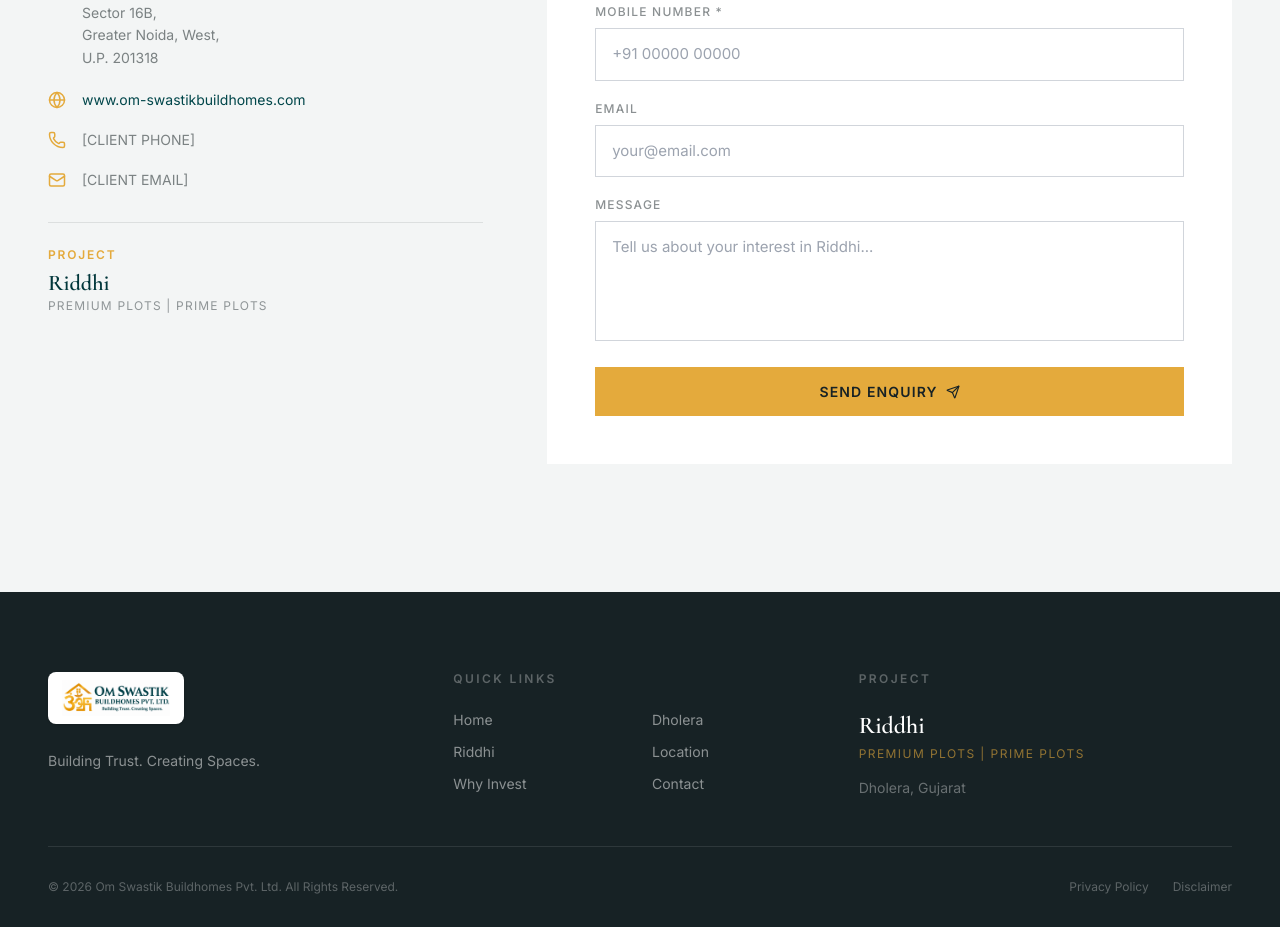
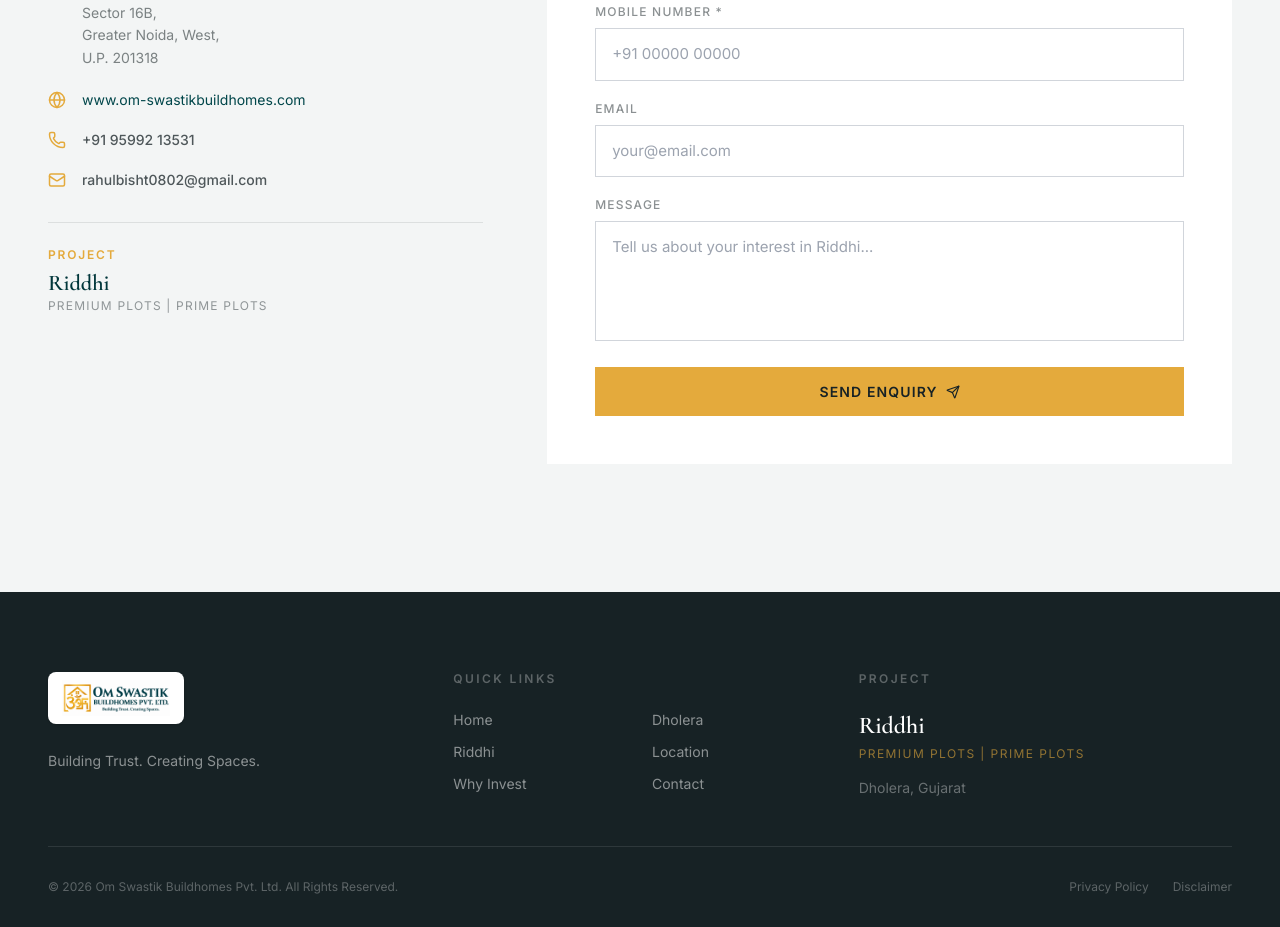
Before and after one commit to dizibrandmedia-del/omswastik-riddhi, a Next.js app: page / in a window 1280 px wide. Shown: the part 10125-11052 px from the top of the page. Built offline with nearby package versions, Linux system fonts and the light colour scheme.

Commit message:
Update official contact details: email, phone, and WhatsApp integration

```diff
--- a/src/components/Contact.tsx
+++ b/src/components/Contact.tsx
@@ -163,22 +163,24 @@
 
                 <div className="flex items-center gap-4">
                   <Phone size={18} className="text-gold flex-shrink-0" />
-                  <span
-                    className="text-dark/55 text-sm"
+                  <a
+                    href={`tel:${company.phone.replace(/[^0-9+]/g, "")}`}
+                    className="text-dark/75 hover:text-primary text-sm font-medium transition-colors"
                     style={{ fontFamily: "var(--font-body)" }}
                   >
                     {company.phone}
-                  </span>
+                  </a>
                 </div>
 
                 <div className="flex items-center gap-4">
                   <Mail size={18} className="text-gold flex-shrink-0" />
-                  <span
-                    className="text-dark/55 text-sm"
+                  <a
+                    href={`mailto:${company.email}`}
+                    className="text-dark/75 hover:text-primary text-sm font-medium transition-colors"
                     style={{ fontFamily: "var(--font-body)" }}
                   >
                     {company.email}
-                  </span>
+                  </a>
                 </div>
               </div>
             </ScrollReveal>
--- a/src/data/project.ts
+++ b/src/data/project.ts
@@ -10,9 +10,9 @@
     line4: "Greater Noida, West,",
     line5: "U.P. 201318",
   },
-  phone: "[CLIENT PHONE]",
-  email: "[CLIENT EMAIL]",
-  whatsapp: "[WHATSAPP_NUMBER]",
+  phone: "+91 95992 13531",
+  email: "rahulbisht0802@gmail.com",
+  whatsapp: "+91 95992 13531",
 };
 
 export const project = {
```
Also changed, not shown: public/images/logo.png.
